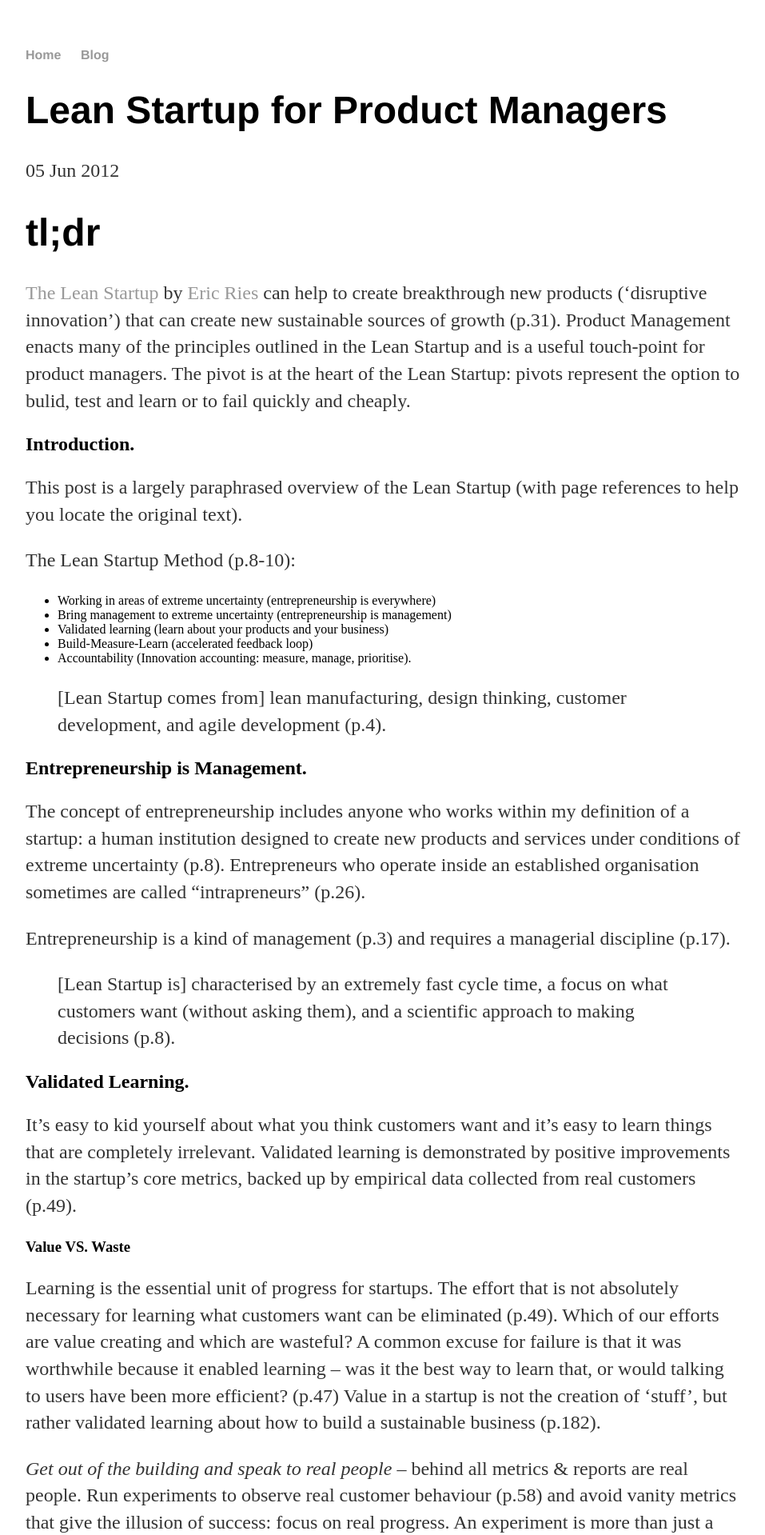
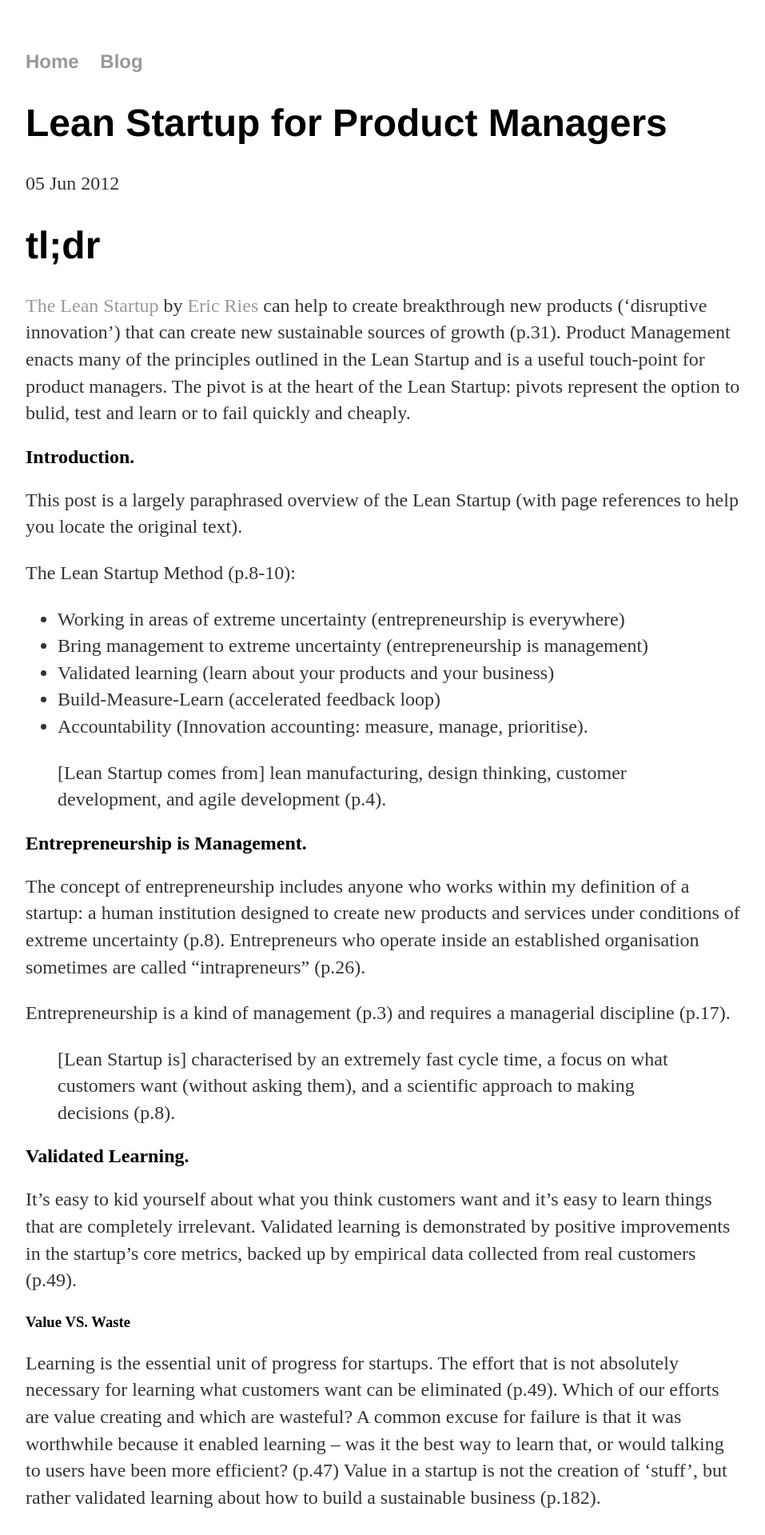
Before and after one commit to scottcolfer/scottcolfer.github.io, a Jekyll site: the page built from _posts/2012-06-05-lean-startup-for-product-managers.md, in a window 1280 px wide. Shown: the top 1919 px of the page at 80% size, without its empty margins (160-1117 px from the left). Built offline with Jekyll 4.4.1, drawn with Linux system fonts in a browser that asks for light colours.

Commit message:
Update main.css
Changed styling

```diff
--- a/css/main.css
+++ b/css/main.css
@@ -23,7 +23,9 @@
     font-size: 3em;
     font-family:'Helvetica', 'Arial', 'Sans-Serif';
 }
-p {
+p,
+ol,
+ul {
     font-size: 1.5em;
     line-height: 1.4em;
     color: #333;
```
